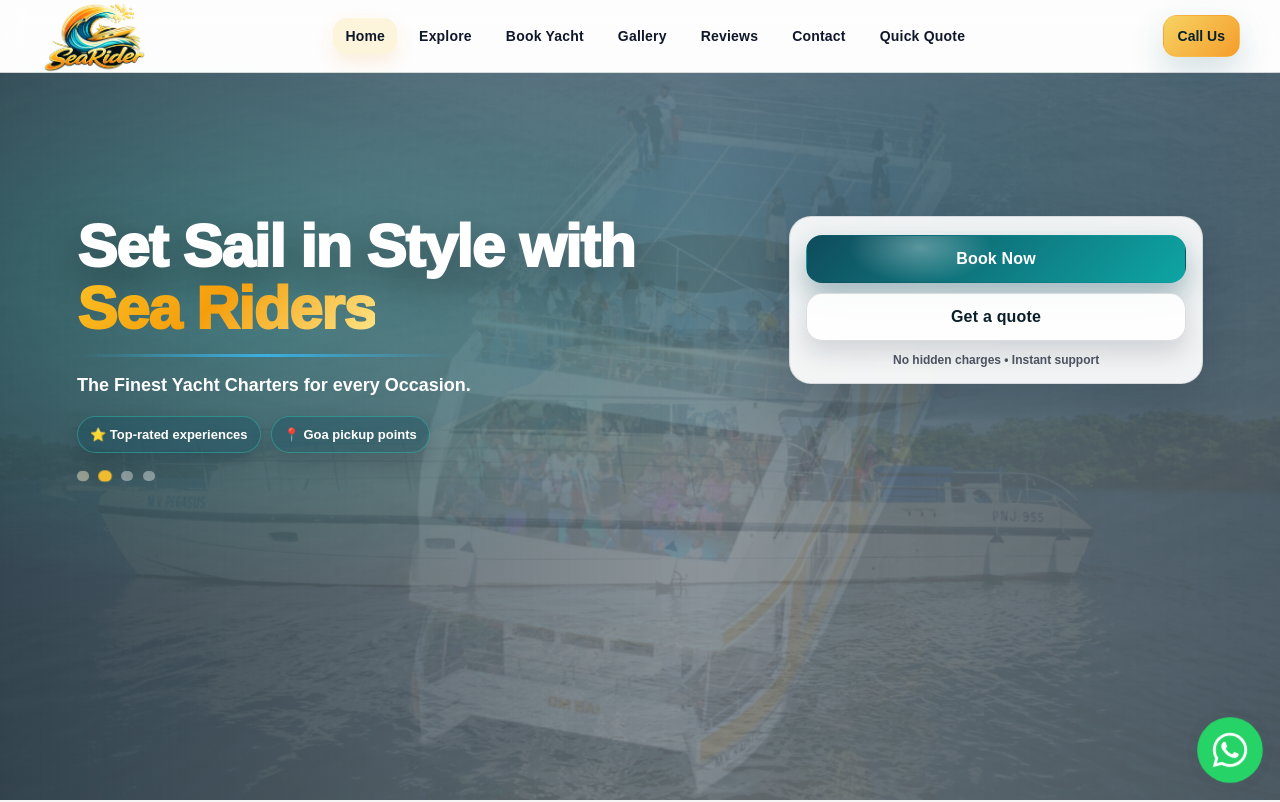
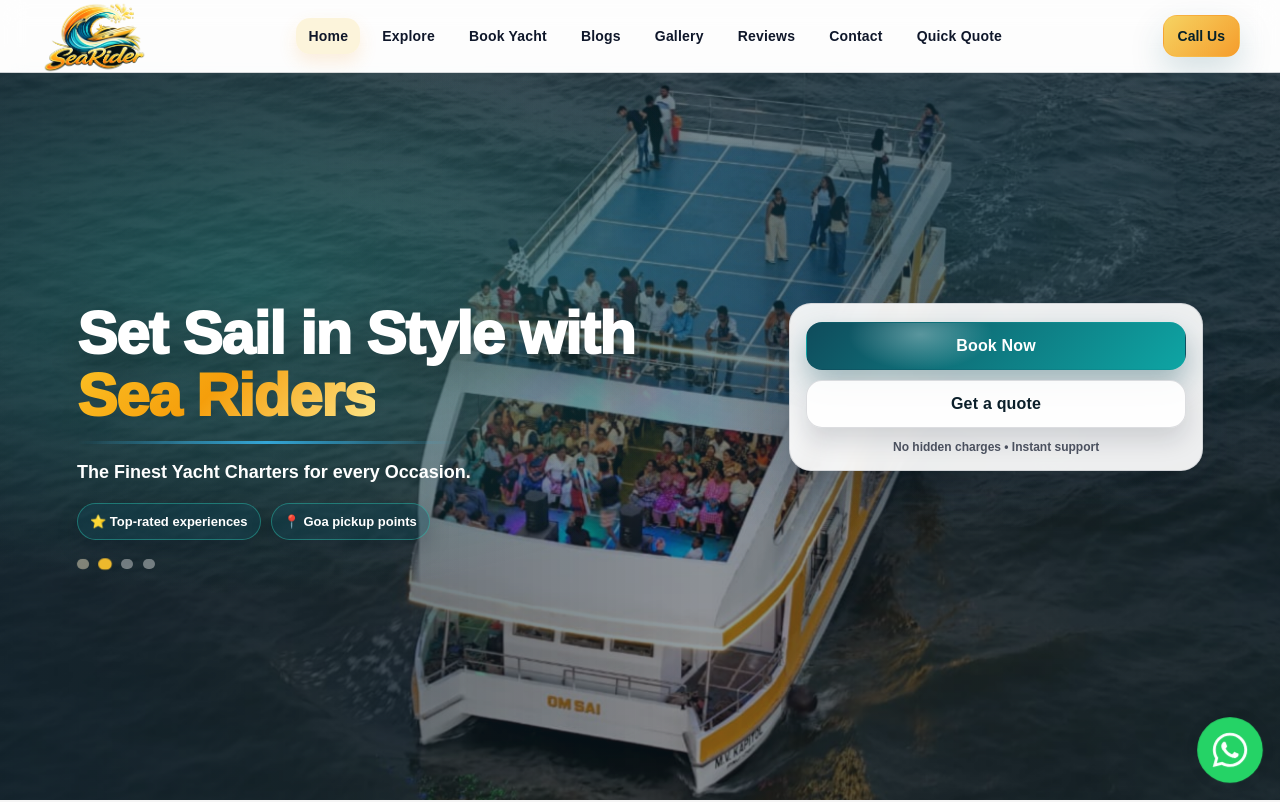
Before and after one commit to mittal19/omSaiAquaSafari, an Angular app: page / in a window 1280 px wide. Shown: the top 802 px of the page. Built offline with nearby package versions, Linux system fonts and the light colour scheme.

Commit message:
make home section vertically center

```diff
--- a/src/app/common/header/header.component.ts
+++ b/src/app/common/header/header.component.ts
@@ -49,6 +49,7 @@
     { label: 'Home', path: '', exact: true },
     { label: 'Explore', path: '/explore' },
     { label: 'Book Yacht', path: '/book-yacht' },
+    { label: 'Blogs', path: '/gallery' },
     { label: 'Gallery', path: '/gallery' }, // change if your route differs
     { label: 'Reviews', path: '/reviews' },
     { label: 'Contact', path: '/contact' },
--- a/src/app/home/home.component.css
+++ b/src/app/home/home.component.css
@@ -34,12 +34,15 @@
 
 /* Background container (img + overlay + content) */
 .hero-bg {
-  position: relative;
+ position: relative;
   width: 100%;
   overflow: hidden;
 
-  /* controlled hero height on all devices */
   height: clamp(420px, calc(100dvh - 72px), 760px);
+
+  /* ADD THESE */
+  display: flex;
+  align-items: center;
 }
 
 /* responsive hero image */
@@ -70,10 +73,11 @@
 
 /* content shell */
 .hero-shell {
-  position: relative;
+   position: relative;
   z-index: 2;
   margin: 0 auto;
-  padding: 18vh 6vw 0;
+  padding: 0 6vw;      /* remove vertical vh padding */
+  width: 100%;
 }
 
 /* (optional) grid exists in HTML; you can style it here */
```
